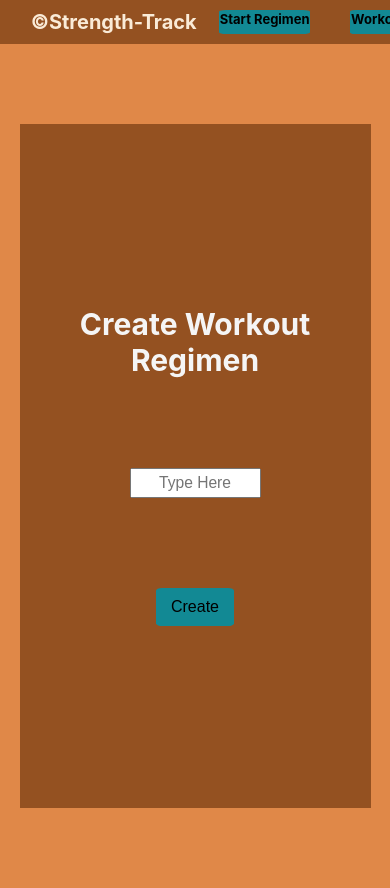
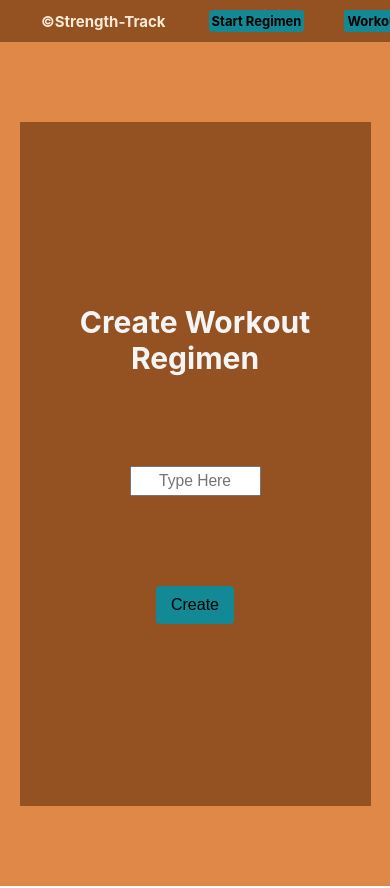
Before and after one commit to Reggie-Amedee-Tech/calisthenics-prime, a React (Create React App) app in the folder client/: page / in a window 390 px wide. Shown: the top 888 px of the page. Built offline with nearby package versions, Linux system fonts and the light colour scheme.

Commit message:
changed media query for navbar

```diff
--- a/client/src/App.module.css
+++ b/client/src/App.module.css
@@ -58,16 +58,21 @@ header {
 
 @media screen and (max-width: 800px) {
   .Logo {
-    font-size: 20px;
+    font-size: 15px;
+
   }
 
   .Workouts {
     font-size: 13px;
+    padding: 3px;
+    align-self: center;
   }
 
   .StartRegimen {
     font-size: 13px;
     white-space: nowrap;
+    padding: 3px;
+    align-self: center;
   }
 
 
```
